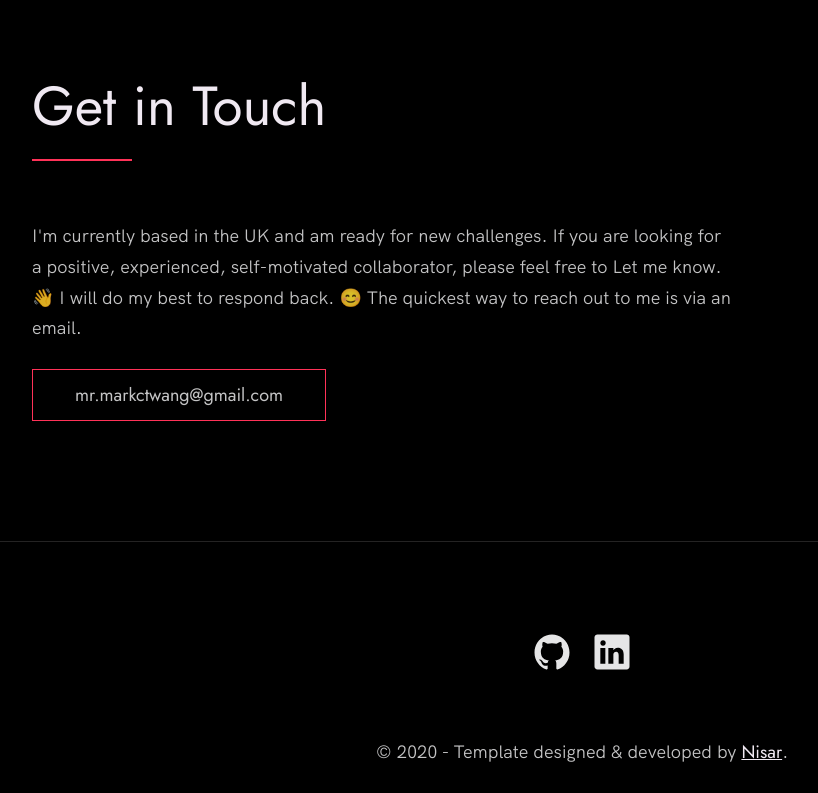
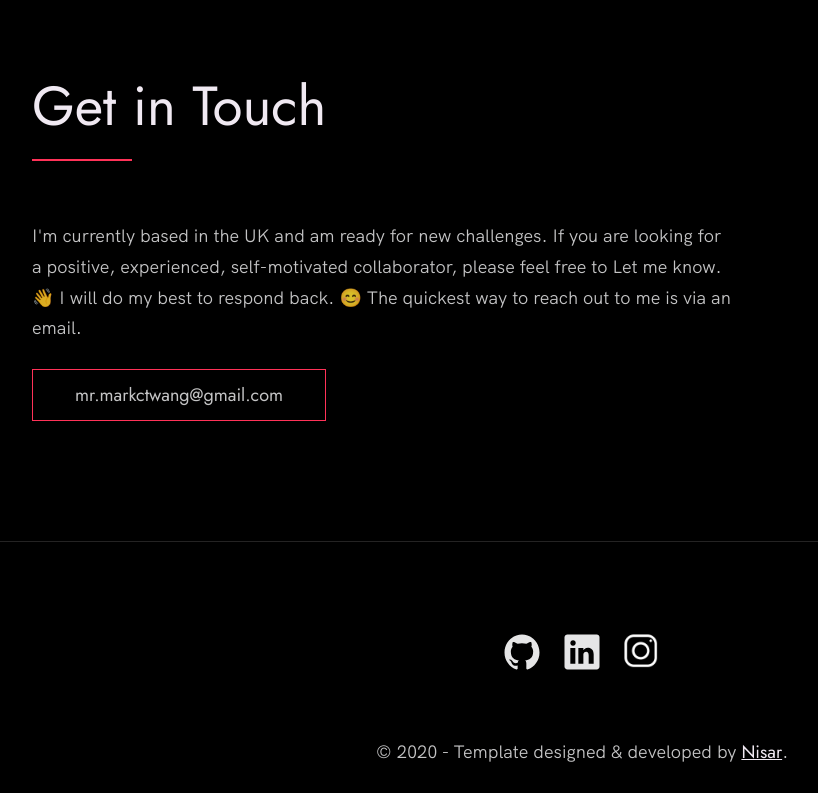
Before and after one commit to chialatte2129/github-portfolio, a plain HTML site: page index.html in a window 1280 px wide. Shown: the part 5968-6761 px from the top of the page, without its empty margins (58-876 px from the left). Drawn offline with Linux system fonts and the light colour scheme; grey boxes are pictures that could not be loaded.

Commit message:
add new social media link

```diff
--- a/index.html
+++ b/index.html
@@ -316,6 +316,11 @@
             <img src="./images/linkedin.svg" title="Link to Linkedin Profile" class="footer__social-image" alt="Linkedin">
           </a>
         </li>
+        <li class="footer__social-link-item">
+          <a href="https://www.instagram.com/derderhiker/" target="_blank">
+            <img src="./images/instagram.png" title="Link to Personal Instagram" class="footer__social-image" alt="Instagram">
+          </a>
+        </li>
       </ul>
 
       <!-- If you give me some credit by keeping the below paragraph, will be huge for me 😊 Thanks. -->
```
Also changed, not shown: images/instagram.png (added).
